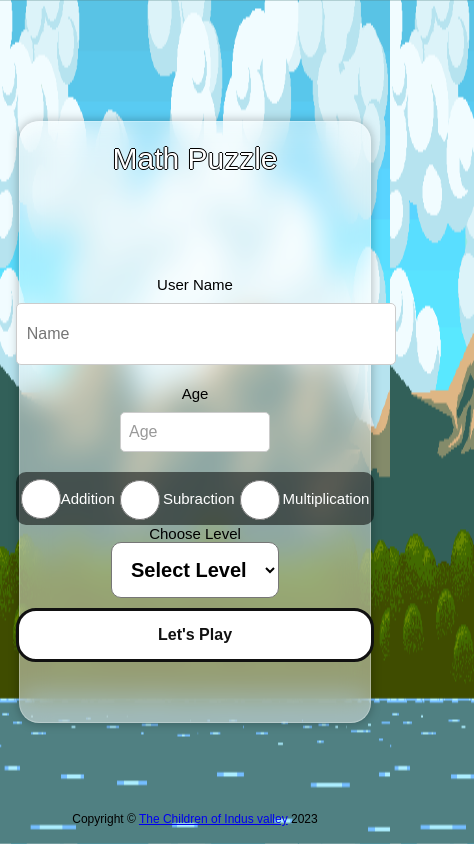
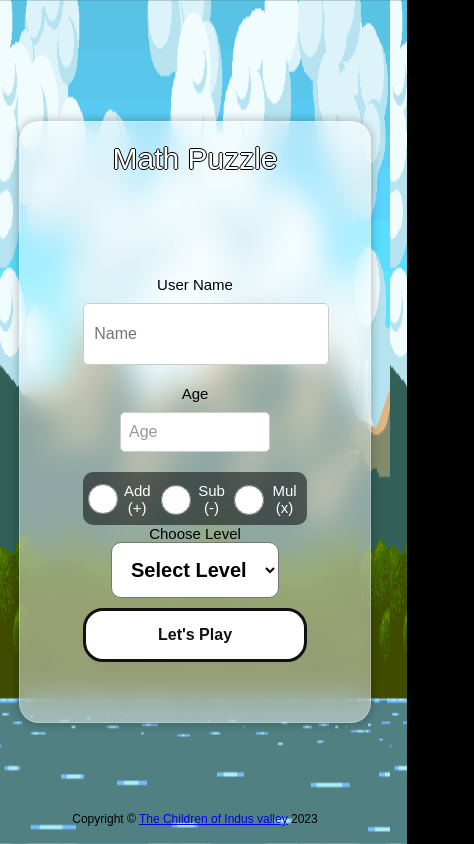
Before and after one commit to Mathi27/quizapp, a website with bundled scripts: page index.html in a window 390 px wide. Both pictures are taken after a click on the button "Start". Shown: the whole page, 474 px wide, since content can reach past the window. Built offline with nearby package versions, Linux system fonts and the light colour scheme; a web font is replaced by a local one.

Commit message:
mobile view ui  fixed

```diff
--- a/index.html
+++ b/index.html
@@ -69,14 +69,14 @@
                      <div id="mathlevelselect" class="math-lvl-select">
 
                         <input type="radio" id="addition" name="operation" value="add"  ;>
-                        <label for="addition">Addition</label>
+                        <label for="addition">Add (+)</label>
 
 
                         <input type="radio" id="subraction" name="operation" value="sub">
-                        <label for="subraction">Subraction</label>
+                        <label for="subraction">Sub (-)</label>
 
                         <input type="radio" id="Multiplication" name="operation" value="mul">
-                        <label for="multiplication">Multiplication</label>
+                        <label for="multiplication">Mul (x) </label>
 
 
                      </div>
```
